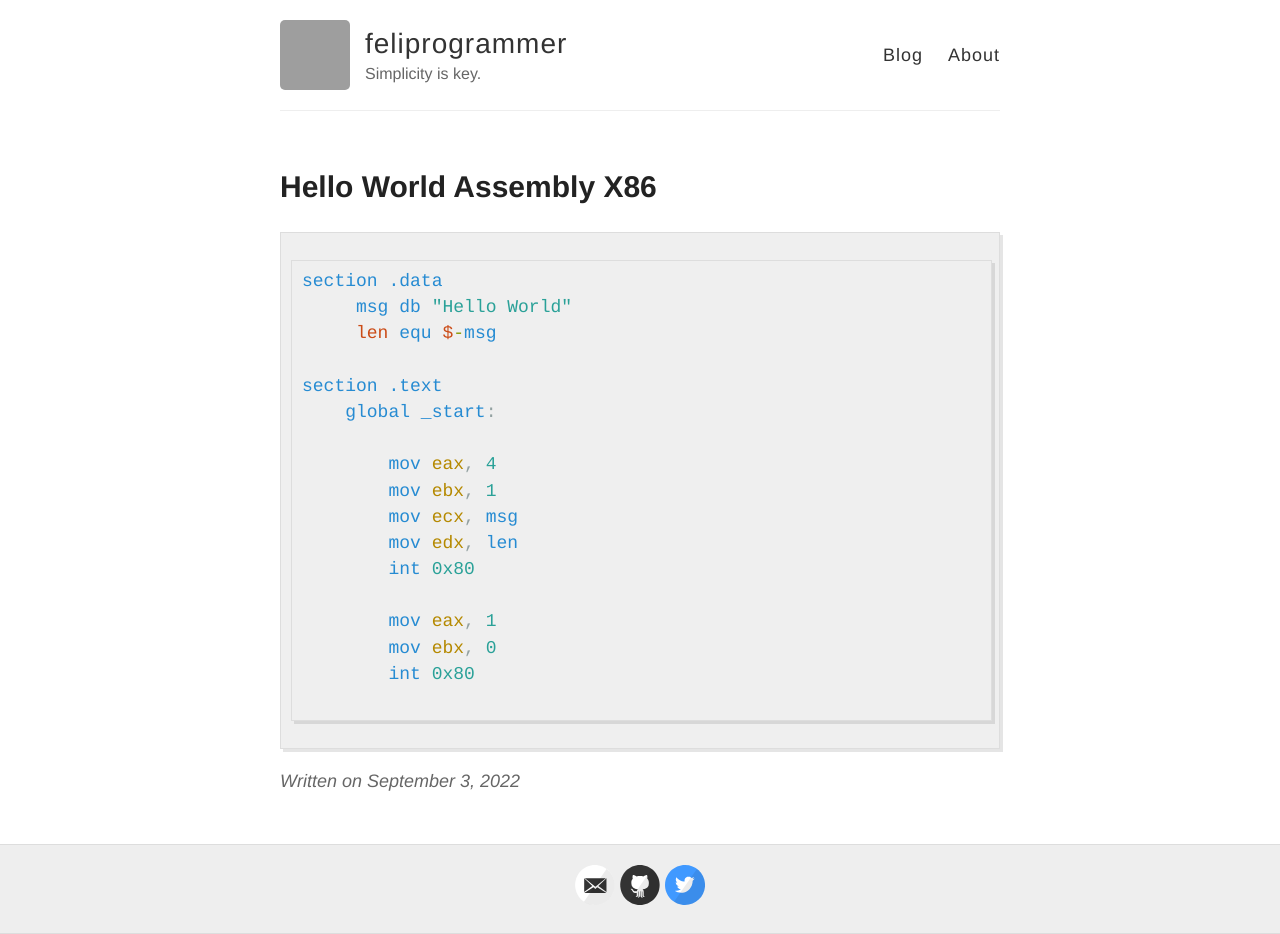
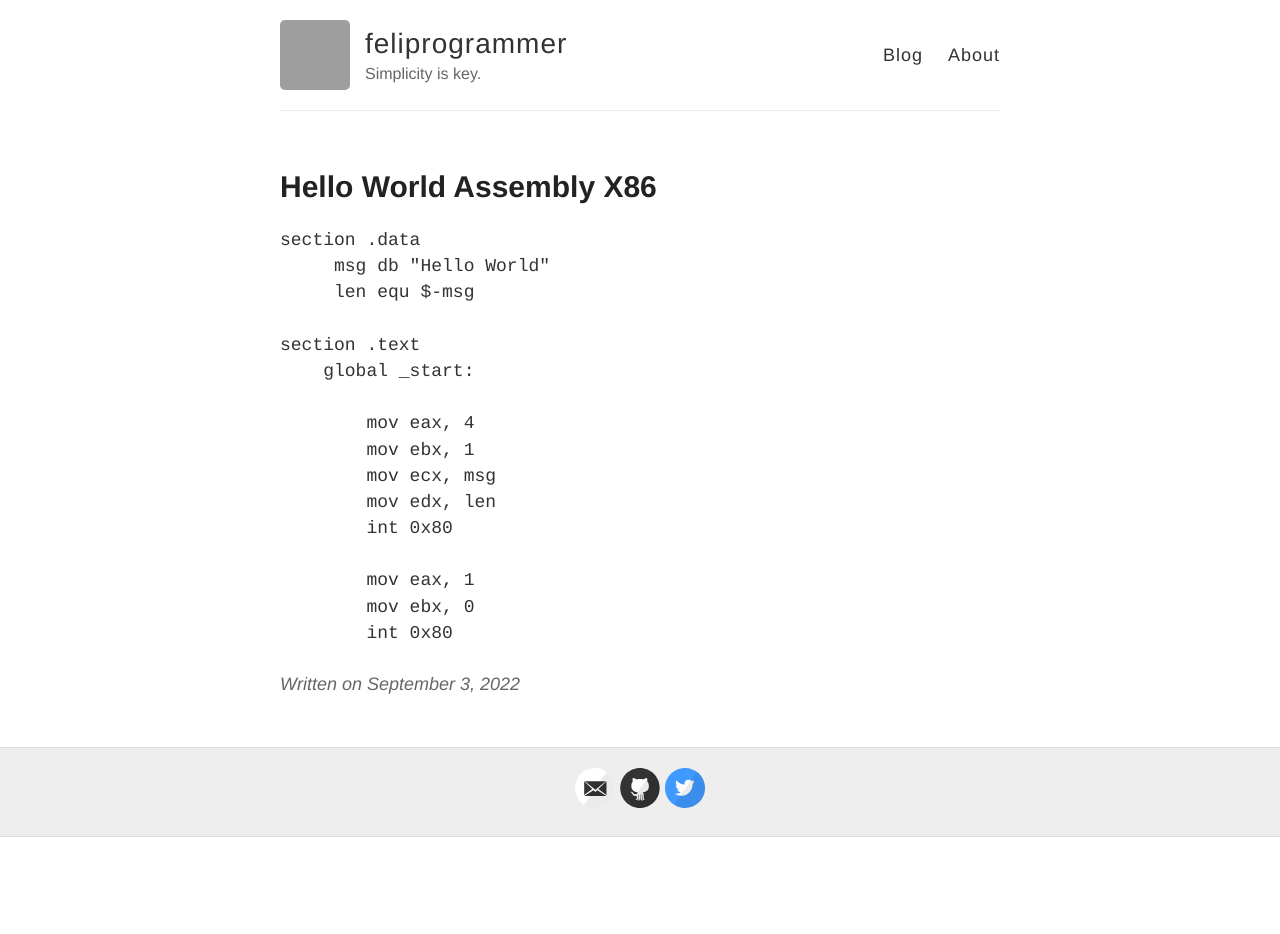
Before and after one commit to Feliprogrammer/feliprogrammer.github.io, a Jekyll site: the page built from _posts/2022-09-03-hello-world-assembly-x86.md, in a window 1280 px wide. Built offline with Jekyll 4.4.1, drawn with Linux system fonts in a browser that asks for light colours; our own code applies the rules of GitHub Pages for plain Markdown files; after the commit the page ends 900 px from its top, so only the background shows below that; grey boxes are pictures that could not be loaded.

Commit message:
Personal Blog

````diff
--- a/_posts/2022-09-03-hello-world-assembly-x86.md
+++ b/_posts/2022-09-03-hello-world-assembly-x86.md
@@ -1,4 +1,4 @@
-```nasm
+```assembly
 section .data
      msg db "Hello World"
      len equ $-msg
````
